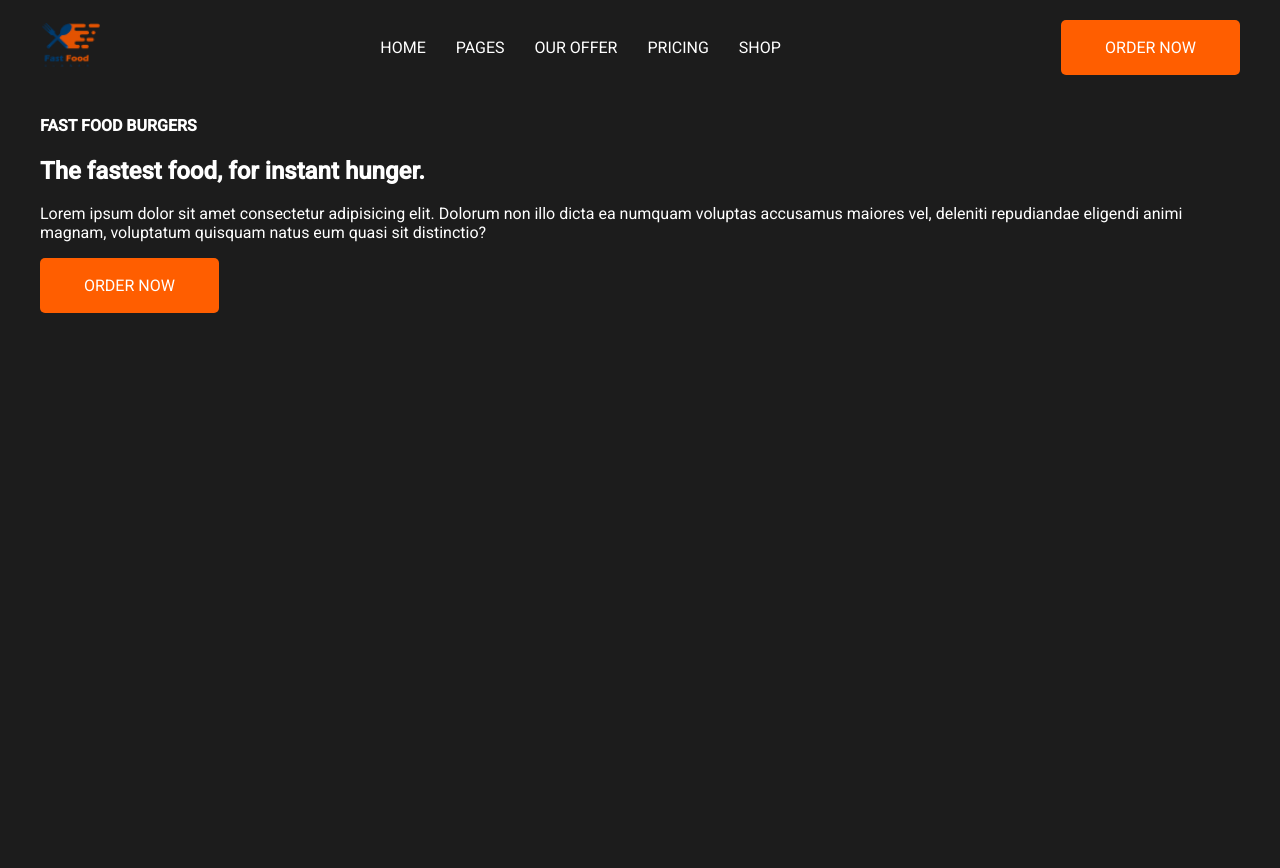
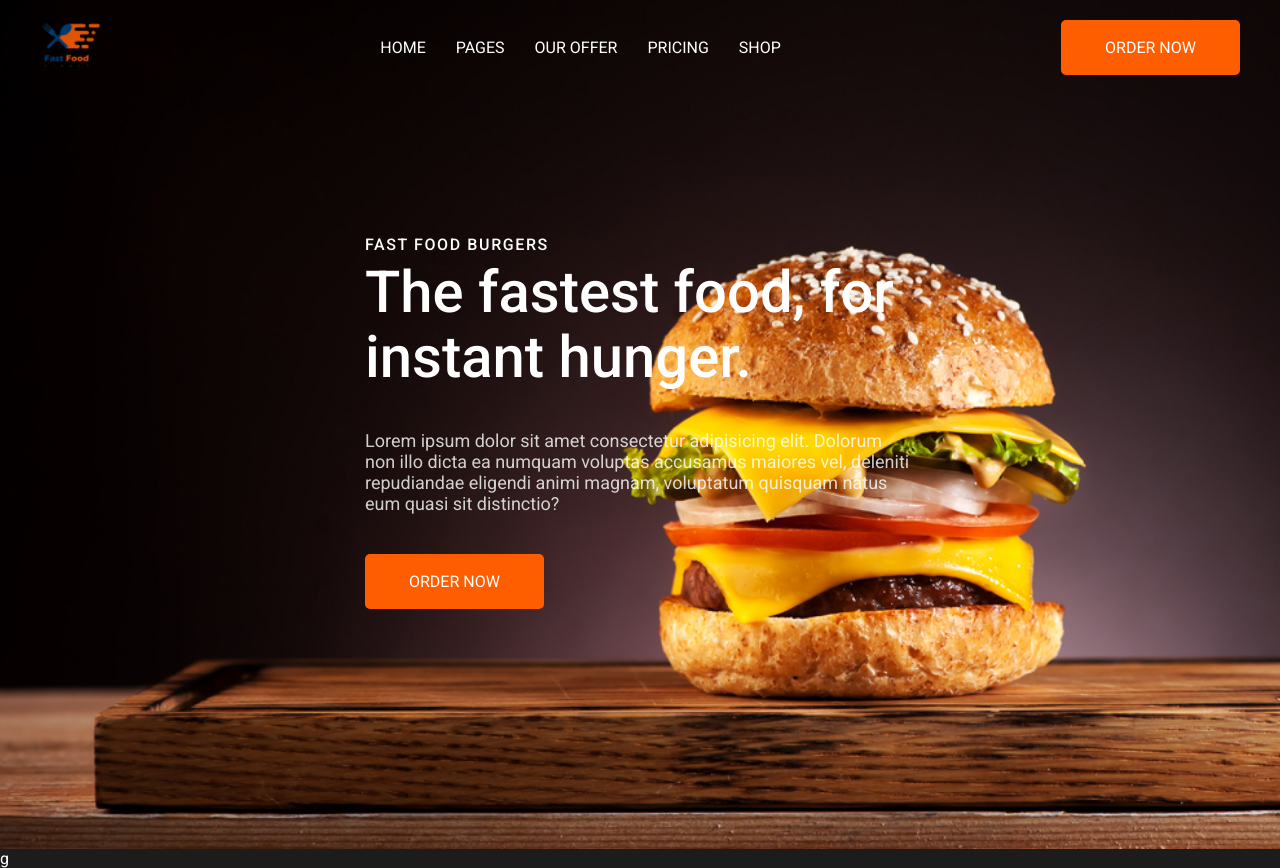
Before and after one commit to Wolity/burger, a plain HTML site: page index.html in a window 1280 px wide. Before the commit the page ends 800 px from the top, so only its background shows below. Drawn offline with Linux system fonts and the light colour scheme.

Commit message:
background_picture

```diff
--- a/index.html
+++ b/index.html
@@ -43,3 +43,4 @@
     </main>
   </body>
 </html>
+g
--- a/style.css
+++ b/style.css
@@ -22,7 +22,16 @@ ul {
   padding: 0;
   margin: 0;
 }
-.container{
+h1,
+h2,
+h3,
+h4,
+h5,
+h6 {
+  font-weight: 500;
+  margin: 0;
+}
+.container {
   max-width: 1200px;
   margin-left: auto;
   margin-right: auto;
@@ -31,7 +40,7 @@ ul {
 .header {
   padding: 20px 0px;
 }
-.header .container{
+.header .container {
   display: flex;
   justify-content: space-between;
   align-items: center;
@@ -56,20 +65,36 @@ ul {
   transform: scale(1.2);
 }
 .welcome {
+  box-sizing: border-box;
+  min-height: 100vh;
 
+  padding: 240px 0;
+  margin-top: -100px;
+  z-index: 10;
+
+  background-image: url("./images/welcome-bg.jpg");
+  background-repeat: no-repeat;
+  background-size: cover;
+  background-position: center;
+}
+
+.welcome .container {
+  width: 550px;
 }
 .container {
-
 }
 .welcome_subtitle {
-
+  margin-bottom: 6px;
+  letter-spacing: 0.1em;
 }
 .welcome_title {
-
+  font-size: 58px;
+  line-height: 65px;
 }
 .welcome_desc {
-
+  margin: 40px 0;
+  font-size: 18px;
+  opacity: 0.8;
 }
 .btn {
-
 }
```
Also changed, not shown: 3 other files.
